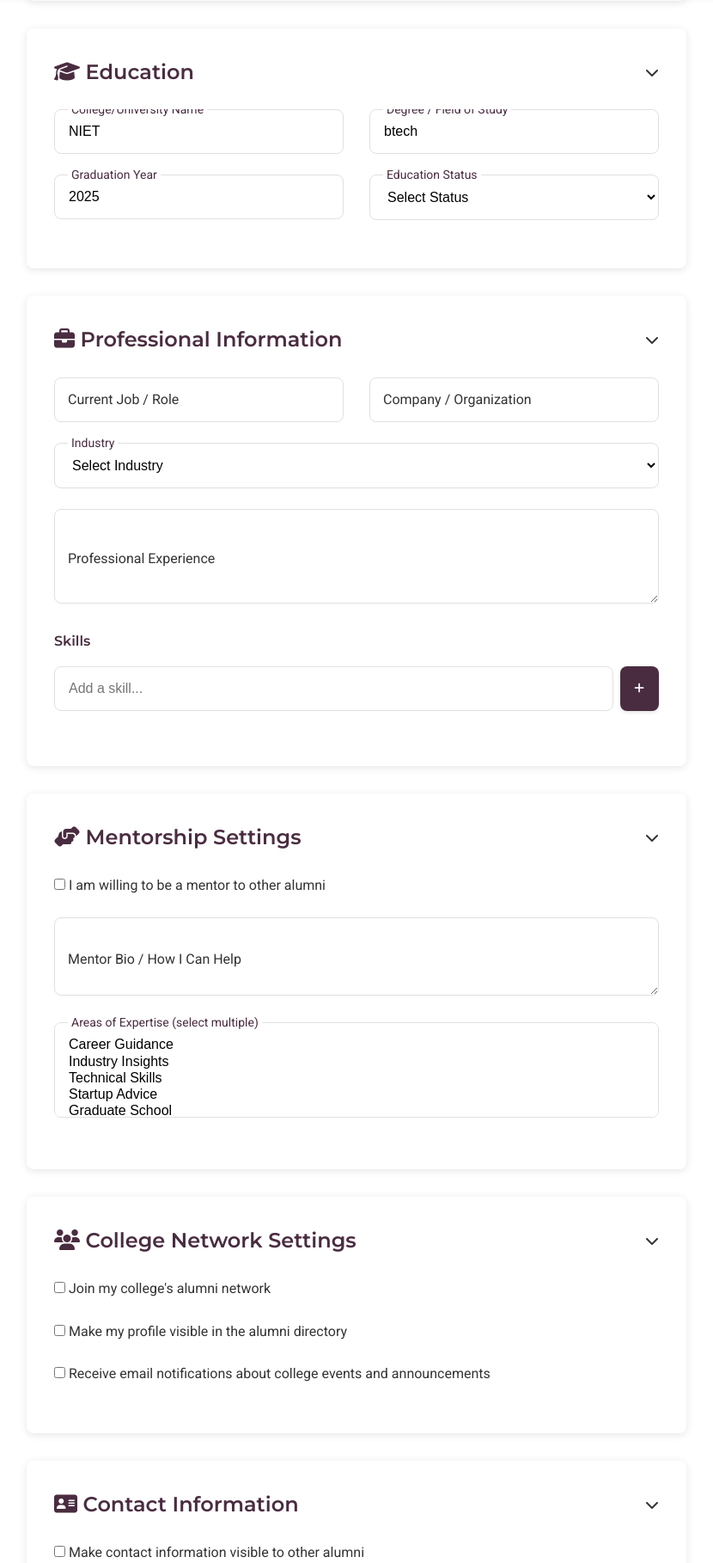
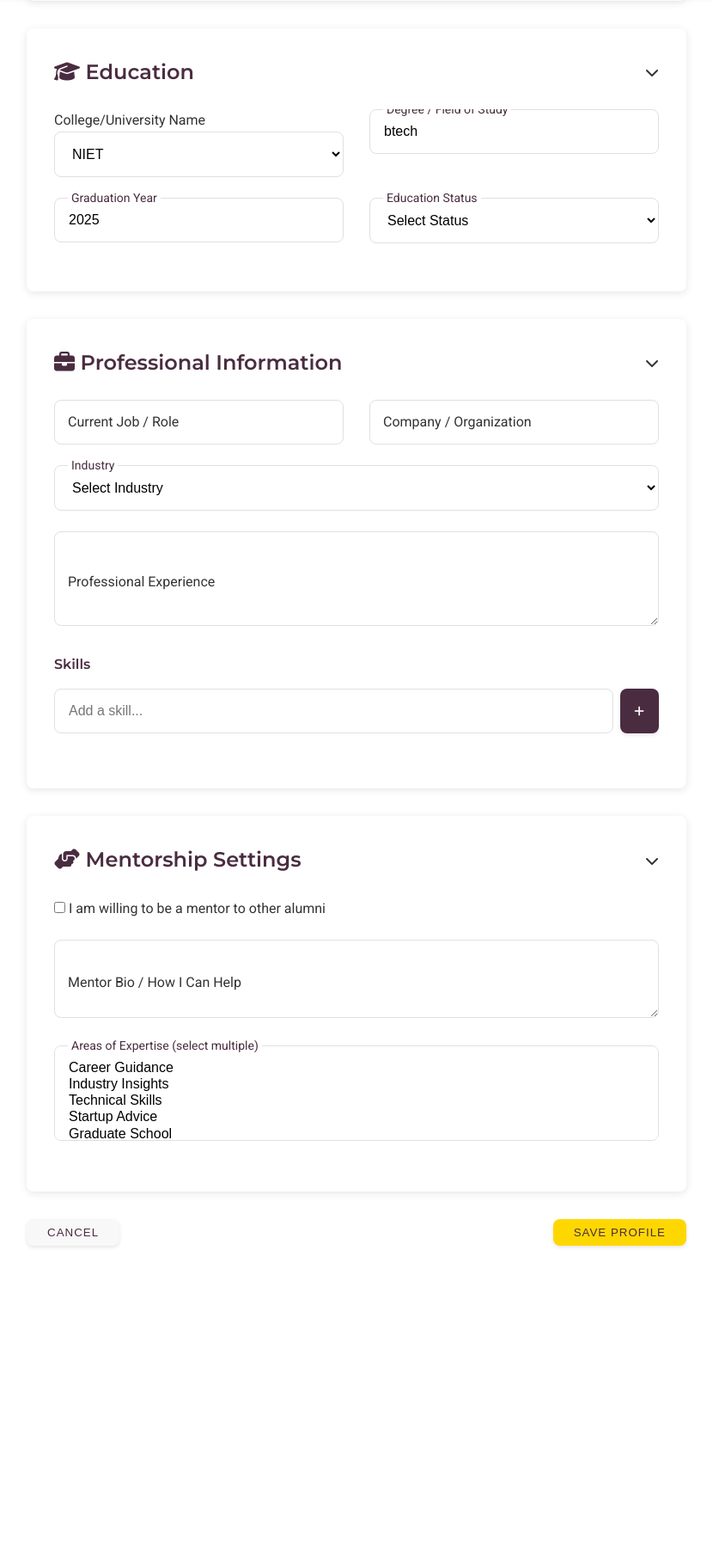
Before and after one commit to Xenostrike78/CampusAlumni, a Django app: page /edit-profile/ in a window 1280 px wide. Shown: the part 802-2620 px from the top of the page at 86% size, without its empty margins (225-1055 px from the left). After the commit the page ends 2253 px from the top, so only its background shows below. Run offline with Django 5.2, Linux system fonts and the light colour scheme; a user stored in the database is signed in; data comes from the database, SQL or seed files in the repository; both versions use the stored data as it was after the commit; parts of the project's set-up code (start-up, migrations or seed data) failed here and were passed over.

Commit message:
Complete

```diff
--- a/CampusAlumni/alumni/models.py
+++ b/CampusAlumni/alumni/models.py
@@ -45,6 +45,7 @@ class User(AbstractUser):
     mentor_bio = models.TextField(blank=True, null=True)
     areas_of_expertise = models.TextField(blank=True, null=True)
     college = models.ForeignKey(College, on_delete=models.SET_NULL, null=True)
+    # college = models.CharField(max_length=255, blank=True)
     graduation_year = models.IntegerField(null=True, blank=True)
     degree = models.CharField(max_length=255, blank=True)
     location = models.CharField(max_length=255, blank=True)
--- a/CampusAlumni/alumni/views.py
+++ b/CampusAlumni/alumni/views.py
@@ -72,8 +72,12 @@ def logout_view(request):
 def edit_profile(request):
     """Edit profile view."""
     user = request.user
+    college = College.objects.all()
     if request.method == 'POST':
         # Update user profile with form data
+        college_id = request.POST.get('college_name', user.college)
+        if college_id:
+            user.college = College.objects.get(id=college_id)
         user.first_name = request.POST.get('first_name', user.first_name)
         user.last_name = request.POST.get('last_name', user.last_name)
         user.short_bio = request.POST.get('short_bio', user.short_bio)
@@ -102,7 +106,7 @@ def edit_profile(request):
         messages.success(request, 'Profile updated successfully.')
         return redirect('profile')
 
-    return render(request, 'edit-profile.html', {'user': user})
+    return render(request, 'edit-profile.html', {'user': user,"colleges":college})
 
 
 
@@ -273,6 +277,8 @@ def accept_connection_request(request, request_id):
     if request.method == 'POST':
         to_user = request.user
         from_user = get_object_or_404(User, id=request_id)
+        print(to_user,"touser")
+        print(from_user,"fromuser")
         # Check if connection already exists
         connection = UserConnection.objects.filter(from_user=from_user, to_user=to_user, status='pending').first()
         print(connection)
--- a/CampusAlumni/templates/Profile.html
+++ b/CampusAlumni/templates/Profile.html
@@ -104,7 +104,7 @@ button {
                   <li><a href="{% url 'community_feed' %}">Community</a></li>
                   <li><a href="{% url 'alumni_directory' %}" class="active">Directory</a></li>
                   <li>
-                      <div class="avatar avatar-sm">{{ user.first_name|slice:":1" }}{{ user.last_name|slice:":1" }}</div>
+                    <li><a href="{% url 'logout' %}" class="active">Logout</a></li>
                   </li>
               </ul>
             </nav>
--- a/CampusAlumni/templates/alumni-directory.html
+++ b/CampusAlumni/templates/alumni-directory.html
@@ -19,9 +19,7 @@
                 <ul class="nav-links" style="margin-left: auto;">
                     <li><a href="{% url 'community_feed' %}">Community</a></li>
                     <li><a href="{% url 'alumni_directory' %}" class="active">Directory</a></li>
-                    <li>
-                        <div class="avatar avatar-sm">{{ user.first_name|slice:":1" }}{{ user.last_name|slice:":1" }}</div>
-                    </li>
+                    <li><a href="{% url 'logout' %}" class="active">Logout</a></li>
                 </ul>
             </nav>
         </div>
--- a/CampusAlumni/templates/community-feed.html
+++ b/CampusAlumni/templates/community-feed.html
@@ -75,9 +75,7 @@
                 <ul class="nav-links">
                     <li><a href="{% url 'community_feed' %}" class="active">Community</a></li>
                     <li><a href="{% url 'alumni_directory' %}">Directory</a></li>
-                    <li>
-                        <div class="avatar avatar-sm">{{ user.first_name|slice:":1" }}{{ user.last_name|slice:":1" }}</div>
-                    </li>
+                    <li><a href="{% url 'logout' %}" class="active">Logout</a></li>
                 </ul>
             </nav>
         </div>
--- a/CampusAlumni/templates/connections.html
+++ b/CampusAlumni/templates/connections.html
@@ -19,9 +19,7 @@
             <ul class="nav-links" style="margin-left: auto;">
                 <li><a href="{% url 'community_feed' %}">Community</a></li>
                 <li><a href="{% url 'alumni_directory' %}" class="active">Directory</a></li>
-                <li>
-                    <div class="avatar avatar-sm">{{ user.first_name|slice:":1" }}{{ user.last_name|slice:":1" }}</div>
-                </li>
+                <li><a href="{% url 'logout' %}" class="active">Logout</a></li>
             </ul>
         </nav>
     </div>
@@ -51,7 +49,7 @@
         <p class="batch">Batch of {{ incoming.from_user.graduation_year }}</p>
       </div>
       <div class="actions">
-        <form method="post" action="{% url 'accept_connection_request' incoming.id %}">
+        <form method="post" action="{% url 'accept_connection_request' incoming.from_user.id %}">
           {% csrf_token %}
           <button class="accept" type="submit">Accept</button>
         </form>
--- a/CampusAlumni/templates/edit-profile.html
+++ b/CampusAlumni/templates/edit-profile.html
@@ -89,8 +89,14 @@
                         <div class="row">
                             <div class="col-6">
                                 <div class="form-group">
-                                    <input type="text" name="college_name" class="form-control" id="university" placeholder=" " value="{% if user.college %}{{ user.college.name }}{% endif %}">
-                                    <label for="university" class="form-label">College/University Name</label>
+                                    <!-- <input type="text" name="college_name" class="form-control" id="university" placeholder=" " value="{% if user.college %}{{ user.college.name }}{% endif %}"> -->
+                                    <label for="university" >College/University Name</label>
+                                    <select name="college_name" class="form-control" id="university">
+                                        <option value="" disabled {% if not user.college %}selected{% endif %}>-- Select Your College --</option>
+                                        {% for college in colleges %}
+                                            <option value="{{ college.id }}" {% if user.college and user.college.id == college.id %}selected{% endif %}>{{ college.name }}</option>
+                                        {% endfor %}
+                                    </select>
                                 </div>
                             </div>
                             <div class="col-6">
@@ -215,84 +221,8 @@
                     </div>
                 </div>
 
-                <!-- Network Settings -->
-                <div class="edit-form-section slide-in-bottom" style="animation-delay: 0.5s;">
-                    <div class="form-section-title">
-                        <h3><i class="fas fa-users"></i> College Network Settings</h3>
-                        <i class="fas fa-chevron-down toggle-icon"></i>
-                    </div>
-                    <div class="form-section-content">
-                        <div class="form-group">
-                            <div class="terms-checkbox">
-                                <input type="checkbox" name="networkOptIn" id="networkOptIn" {% if user.join_college_network %}checked{% endif %}>
-                                <label for="networkOptIn">Join my college's alumni network</label>
-                            </div>
-                        </div>
-
-                        <div class="form-group">
-                            <div class="terms-checkbox">
-                                <input type="checkbox" name="directoryVisible" id="directoryVisible" {% if user.directory_visible %}checked{% endif %}>
-                                <label for="directoryVisible">Make my profile visible in the alumni directory</label>
-                            </div>
-                        </div>
-
-                        <div class="form-group">
-                            <div class="terms-checkbox">
-                                <input type="checkbox" name="emailNotification" id="emailNotification" {% if user.email_notifications %}checked{% endif %}>
-                                <label for="emailNotification">Receive email notifications about college events and announcements</label>
-                            </div>
-                        </div>
-                    </div>
-                </div>
-
-                <!-- Contact Information -->
-                <div class="edit-form-section slide-in-bottom" style="animation-delay: 0.6s;">
-                    <div class="form-section-title">
-                        <h3><i class="fas fa-address-card"></i> Contact Information</h3>
-                        <i class="fas fa-chevron-down toggle-icon"></i>
-                    </div>
-                    <div class="form-section-content">
-                        <div class="form-group">
-                            <div class="terms-checkbox">
-                                <input type="checkbox" name="showContactInfo" id="showContactInfo" {% if user.show_contact_info %}checked{% endif %}>
-                                <label for="showContactInfo">Make contact information visible to other alumni</label>
-                            </div>
-                        </div>
-
-                        <div class="row">
-                            <div class="col-6">
-                                <div class="form-group">
-                                    <input type="email" name="contactEmail" class="form-control" id="contactEmail" placeholder=" " value="{{ user.contact_email }}">
-                                    <label for="contactEmail" class="form-label">Contact Email (if different)</label>
-                                </div>
-                            </div>
-                            <div class="col-6">
-                                <div class="form-group">
-                                    <input type="tel" name="contactPhone" class="form-control" id="contactPhone" placeholder=" " value="{{ user.contact_phone }}">
-                                    <label for="contactPhone" class="form-label">Contact Phone (optional)</label>
-                                </div>
-                            </div>
-                        </div>
-
-                        <div class="row">
-                            <div class="col-6">
-                                <div class="form-group">
-                                    <input type="url" name="website" class="form-control" id="website" placeholder=" " value="{{ user.website }}">
-                                    <label for="website" class="form-label">Personal Website (optional)</label>
-                                </div>
-                            </div>
-                            <div class="col-6">
-                                <div class="form-group">
-                                    <input type="text" name="otherSocial" class="form-control" id="otherSocial" placeholder=" " value="{{ user.other_social }}">
-                                    <label for="otherSocial" class="form-label">Other Social Media (optional)</label>
-                                </div>
-                            </div>
-                        </div>
-                    </div>
-                </div>
-
                 <div class="form-actions">
-                    <button type="button" class="btn btn-cancel">Cancel</button>
+                    <button type="button" class="btn btn-cancel"><a href="{% url 'profile' %}">Cancel</a></button>
                     <button type="submit" class="btn btn-accent">Save Profile</button>
                 </div>
             </form>
@@ -309,7 +239,7 @@
             <i class="fas fa-users"></i>
             <span>Directory</span>
         </a>
-        <a href="{% url 'achievements' %}" class="bottom-nav-item">
+        <a href="{% url 'connections' %}" class="bottom-nav-item">
             <i class="fas fa-trophy"></i>
             <span>Achievements</span>
         </a>
```
Also changed, not shown: CampusAlumni/templates/login.html (+0 -9 lines), CampusAlumni/templates/signup.html (+0 -13 lines), CampusAlumni/alumni/migrations/0001_initial.py, CampusAlumni/alumni/migrations/0002_userconnection.py (deleted), CampusAlumni/db.sqlite3, CampusAlumni/media/profile_pics/1737476296511_nIke4II.jpeg (added), CampusAlumni/media/profile_pics/the_once_and_future_steve_jobs.webp (added).
